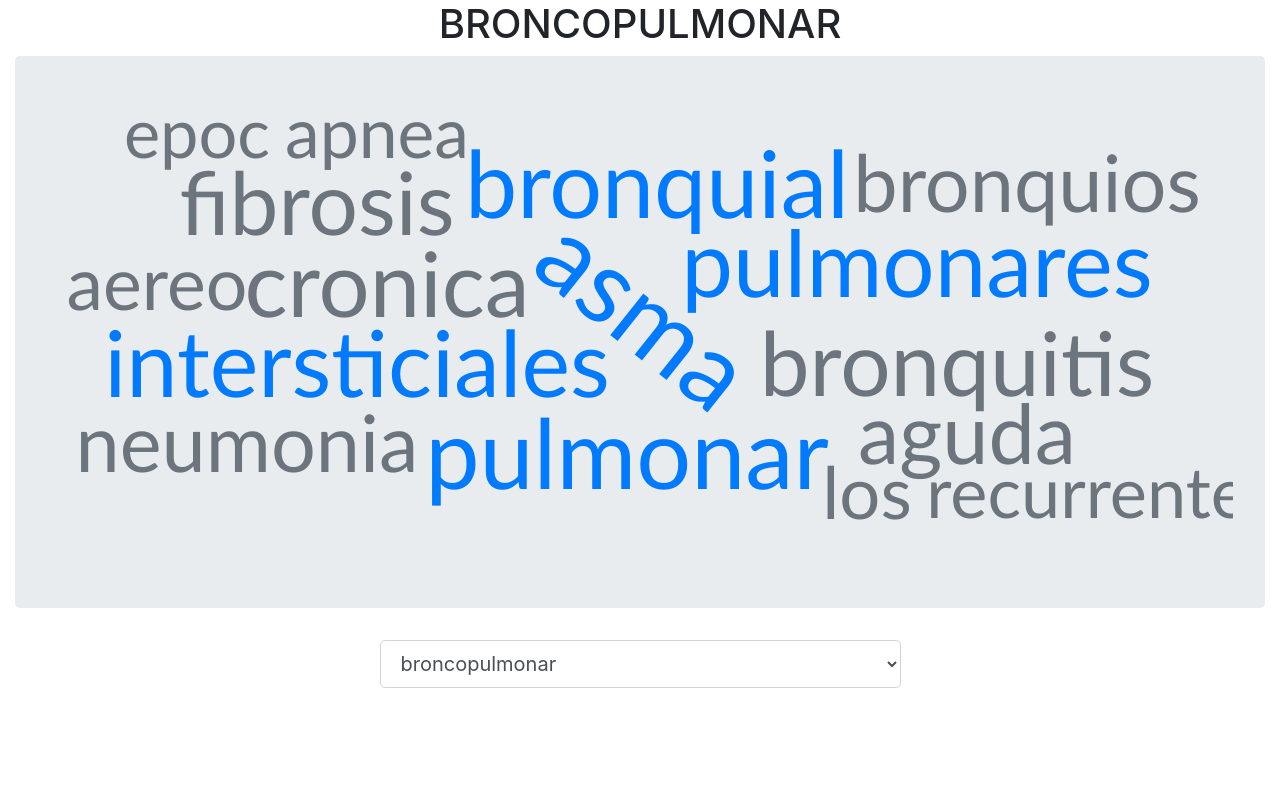
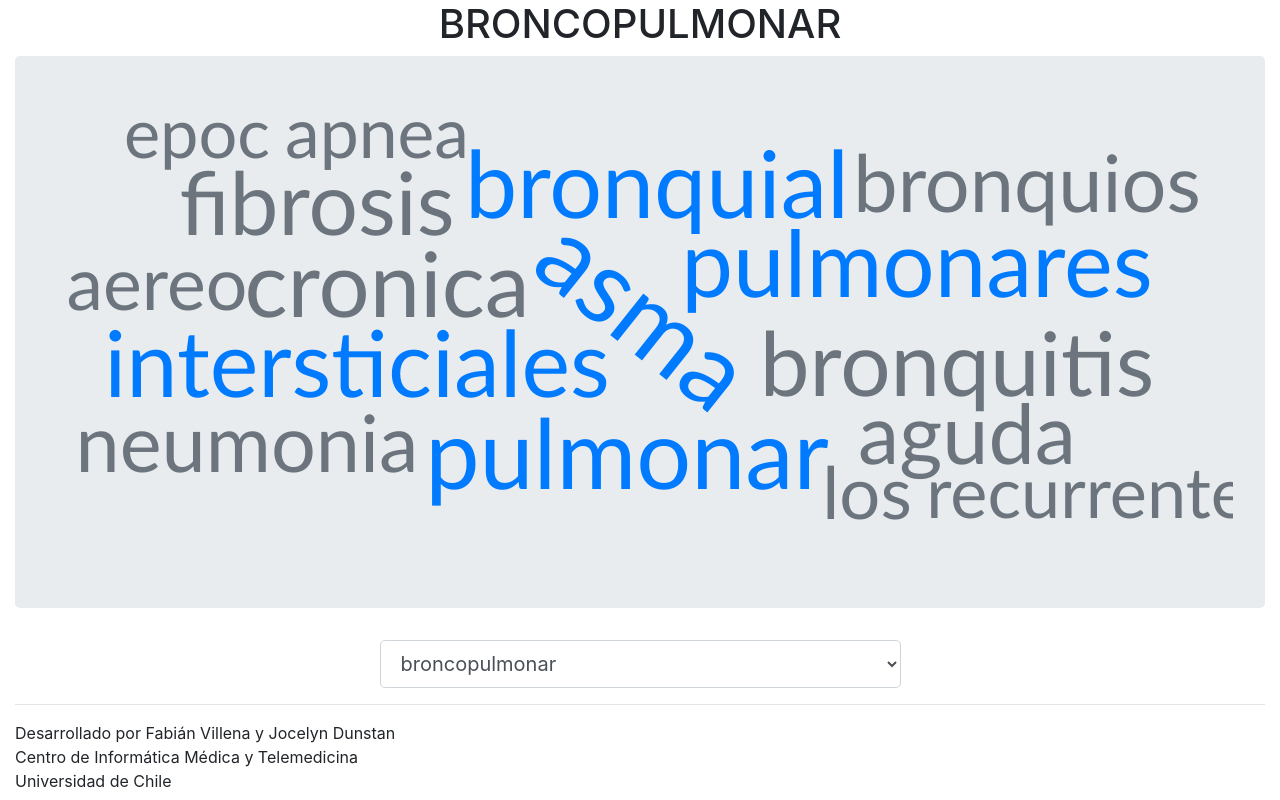
Before and after one commit to fvillena/wlviz, a PHP site: page /viz.php?specialty=BRONCOPULMONAR in a window 1280 px wide. Run offline with PHP 8.4, Linux system fonts and the light colour scheme; some libraries are stand-ins or nearby versions.

Commit message:
added developer names OK

```diff
--- a/viz.php
+++ b/viz.php
@@ -54,7 +54,11 @@ if (!isset($_GET["specialty"])) {
        ?>
     </select>
 
-  </form><br>
+  </form>
+  <hr>
+  Desarrollado por Fabián Villena y Jocelyn Dunstan<br>
+  Centro de Informática Médica y Telemedicina<br>
+  Universidad de Chile<br>
   <?php include("footer.php") ?>
   </body>
 
```
